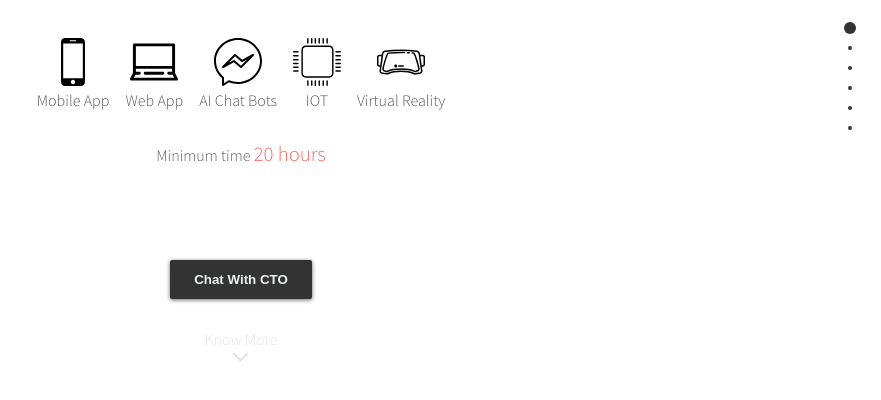
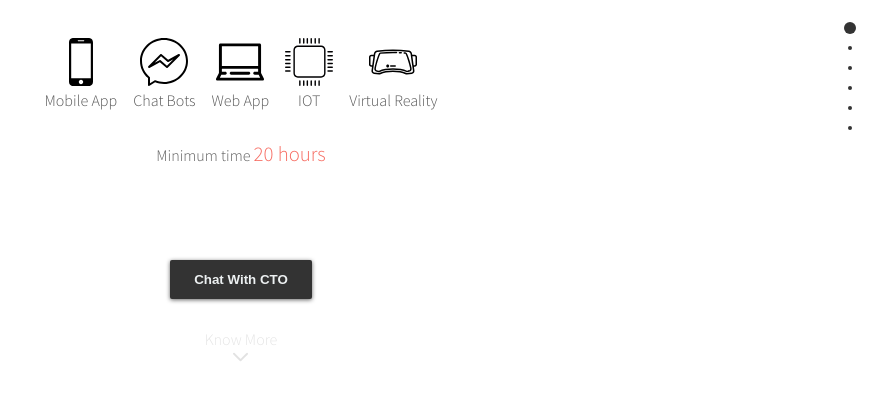
Before and after one commit to Invide-Labs/InvideLabsPage, a plain HTML site: page index.html in a window 1280 px wide. Shown: the part 322-722 px from the top of the page, without its empty margins (399-1280 px from the left). Drawn offline with nearby package versions, Linux system fonts and the light colour scheme.

Commit message:
chat bots positioon

```diff
--- a/index.html
+++ b/index.html
@@ -60,8 +60,8 @@ j=d.createElement(s),dl=l!='dataLayer'?'&l='+l:'';j.async=true;j.src=
 			<p>Turn Your Idea Into<br/><br/></p>
 			<div style="display:inline-flex;align-self: center;">
 				<div class="item"><img class="icon" src="imgs/mobile.svg"/><span class="caption">Mobile App</span></div>
+				<div class="item"><img class="icon" src="imgs/messenger.svg"/><span class="caption">Chat Bots</span></div>
 				<div class="item"><img class="icon" src="imgs/desktop.svg"/><span class="caption">Web App</span></div>
-				<div class="item"><img class="icon" src="imgs/messenger.svg"/><span class="caption">AI Chat Bots</span></div>
 				<div class="item"><img class="icon" src="imgs/iot.svg"/><span class="caption">IOT</span></div>
 				<!-- <div class="item"><img class="icon" src="imgs/wearable.svg"/><span class="caption">Wearable</span></div> -->
 				<div class="item"><img class="icon" src="imgs/vr.svg"/><span class="caption">Virtual Reality</span></div>
```
